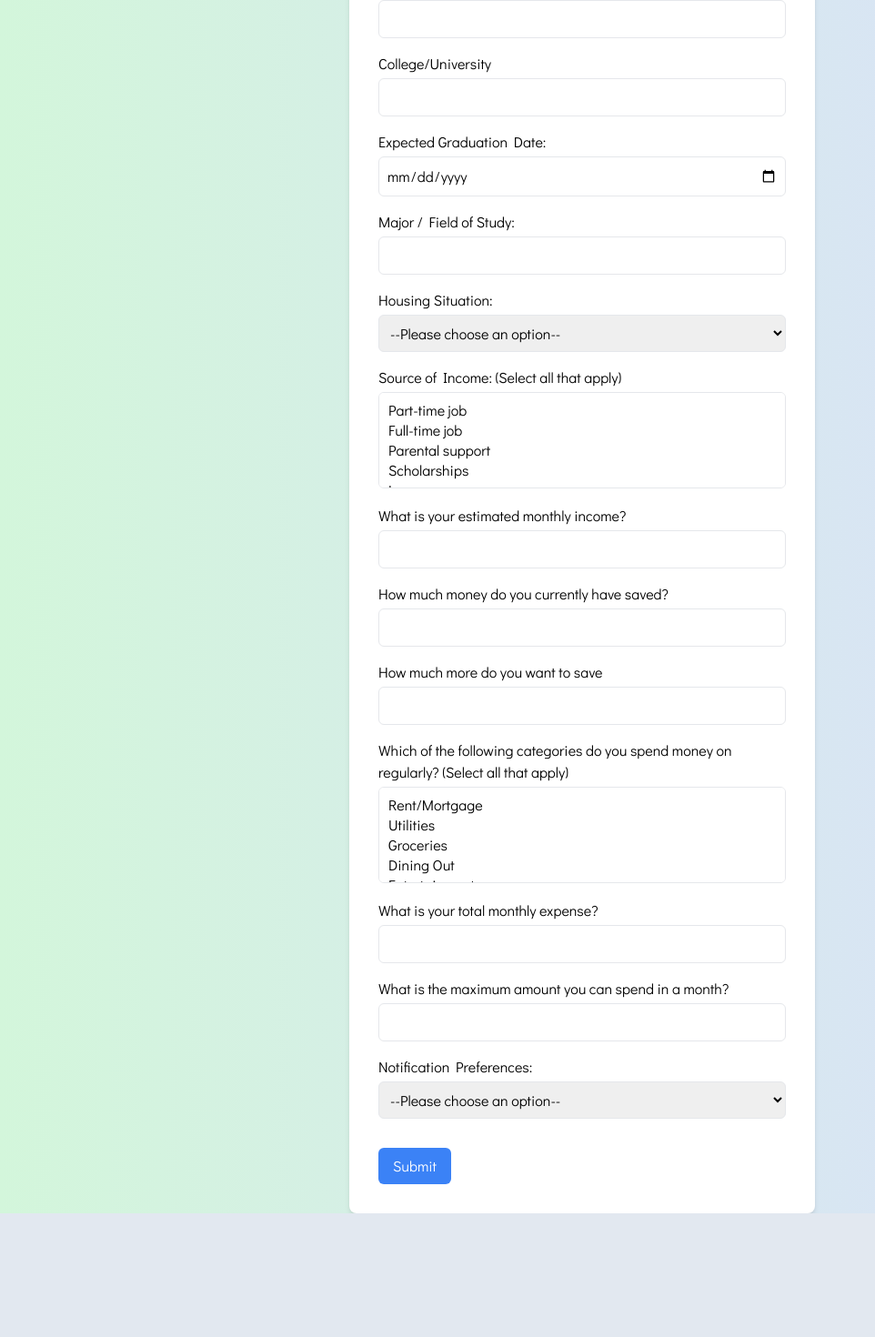
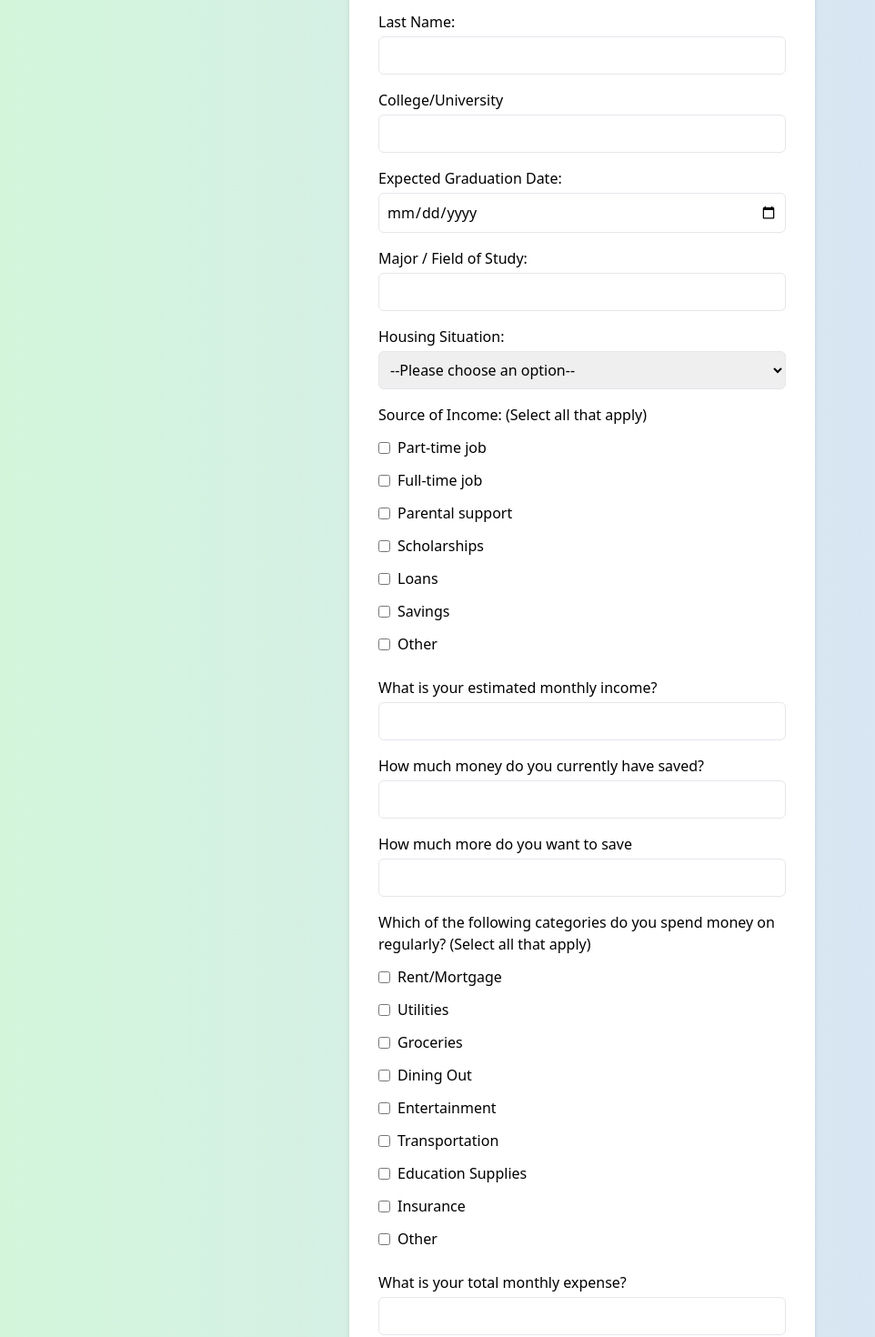
Before and after one commit to zikrya/Personal-Expense-Tracker, a React (Vite) app: page /register-survey in a window 1280 px wide. Shown: the part 210-1680 px from the top of the page at 91% size, without its empty margins (0-962 px from the left). Before the commit the page ends 1544 px from the top, so only its background shows below. Built offline with nearby package versions, Linux system fonts and the light colour scheme; no server answers; the database is empty; sample sign-in values are in the browser's storage.

Commit message:
added all requested changes

```diff
--- a/src/pages/Register.jsx
+++ b/src/pages/Register.jsx
@@ -27,7 +27,7 @@ const Register = () => {
         }
     }
     return (
-        <section className="bg-custom-gradient flex items-center justify-center h-screen font-custom">
+        <section className="bg-custom-gradient flex items-center justify-center h-screen">
             <div className="w-full max-w-md p-8 bg-white rounded-lg shadow-md">
                 <h1 className="mb-4 text-2xl font-bold text-gray-900 text-center">
                     Register
--- a/src/pages/RegisterSurvey.jsx
+++ b/src/pages/RegisterSurvey.jsx
@@ -12,7 +12,7 @@ const RegisterSurvey = () => {
     const [firstName, setfirstName] = useState('');
     const [lastName, setLastName] = useState('');
     const [college, setCollege] = useState('');
-  const [expectedGraduationDate, setExpectedGraduationDate] = useState('');
+    const [graduationDate, setGraduationDate] = useState('');
     const [major, setMajor] = useState('');
     const [housingSituation, setHousingSituation] = useState('');
     const [sourceOfIncome, setSourceOfIncome] = useState([]);
@@ -23,6 +23,7 @@ const RegisterSurvey = () => {
     const [totalExpenses, setTotalExpenses] = useState('');
     const [maximumBudget, setMaximumBudget] = useState('');
     const [notificationPreferences, setNotificationPreferences] = useState('');
+    const [notificationMethod, setNotificationMethod] = useState(false);
     const [hasCompletedSurvey, setHasCompletedSurvey] = useState(false);
 
     useEffect(() => {
@@ -68,7 +69,7 @@ const RegisterSurvey = () => {
             firstName: firstName,
             lastName: lastName,
             college: college,
-      expectedGraduationDate: expectedGraduationDate,
+            graduationDate: graduationDate,
             major: major,
             housingSituation: housingSituation,
             sourceOfIncome: sourceOfIncome,
@@ -78,7 +79,8 @@ const RegisterSurvey = () => {
             budgetCategories: budgetCategories,
             totalExpenses: totalExpenses,
             maximumBudget: maximumBudget,
-      notificationPreferences: notificationPreferences
+            notificationPreferences: notificationPreferences,
+            notificationMethod: notificationMethod
         };
 
         try {
@@ -97,7 +99,7 @@ const RegisterSurvey = () => {
     };
 
     return (
-    <div className="flex justify-center items-center min-h-screen bg-custom-gradient font-custom">
+        <div className="flex justify-center items-center min-h-screen bg-custom-gradient pt-10 pb-10">
             <form onSubmit={handleSubmit} className="bg-white p-8 rounded-lg shadow-md max-w-lg w-full">
                 <label htmlFor="fname">First Name:</label><br />
                 <input
@@ -129,13 +131,13 @@ const RegisterSurvey = () => {
                     className="mt-1 p-2 w-full border rounded-md mb-4"
                 />
                 <br />
-        <label htmlFor="expectedGraduationDate">Expected Graduation Date:</label><br />
+                <label htmlFor="graduationDate">Expected Graduation Date:</label><br />
                 <input
                     type="date"
-          id="expectedGraduationDate"
-          name="expectedGraduationDate"
-          value={expectedGraduationDate}
-          onChange={(e) => setExpectedGraduationDate(e.target.value)}
+                    id="graduationDate"
+                    name="graduationDate"
+                    value={graduationDate}
+                    onChange={(e) => setGraduationDate(e.target.value)}
                     className="mt-1 p-2 w-full border rounded-md mb-4"
                 />
                 <br />
@@ -159,15 +161,21 @@ const RegisterSurvey = () => {
                 </select>
                 <br />
                 <label>Source of Income: (Select all that apply)</label><br />
-        <select multiple={true} onChange={(e) => handleMultiSelectChange(e, setSourceOfIncome)} className="mt-1 p-2 w-full border rounded-md mb-4">
-          <option value="Part-time job">Part-time job</option>
-          <option value="Full-time job">Full-time job</option>
-          <option value="Parental support">Parental support</option>
-          <option value="Scholarships">Scholarships</option>
-          <option value="Loans">Loans</option>
-          <option value="Savings">Savings</option>
-          <option value="Other">Other</option>
-        </select>
+                <div className="flex flex-col">
+                    {['Part-time job', 'Full-time job', 'Parental support', 'Scholarships', 'Loans', 'Savings', 'Other'].map((source) => (
+                        <label key={source} className="inline-flex items-center mt-3">
+                            <input
+                                type="checkbox"
+                                value={source}
+                                checked={sourceOfIncome.includes(source)}
+                                onChange={(e) => handleCheckboxChange(e, setSourceOfIncome, source)}
+                                className="rounded"
+                            />
+                            <span className="ml-2">{source}</span>
+                        </label>
+                    ))}
+                </div>
+
                 <br />
                 <label htmlFor="monthlyIncome">What is your estimated monthly income?</label><br />
                 <input
@@ -200,17 +208,21 @@ const RegisterSurvey = () => {
                 />
                 <br />
                 <label>Which of the following categories do you spend money on regularly? (Select all that apply)</label><br />
-        <select multiple={true} onChange={(e) => handleMultiSelectChange(e, setBudgetCategories)} className="mt-1 p-2 w-full border rounded-md mb-4">
-          <option value="Rent/Mortgage">Rent/Mortgage</option>
-          <option value="Utilities">Utilities</option>
-          <option value="Groceries">Groceries</option>
-          <option value="Dining Out">Dining Out</option>
-          <option value="Entertainment">Entertainment</option>
-                    <option value="Transportation">Transportation</option>
-          <option value="Education Supplies">Education Supplies</option>
-          <option value="Insurance">Insurance</option>
-          <option value="Other">Other</option>
-        </select>
+                <div className="flex flex-col">
+                    {['Rent/Mortgage', 'Utilities', 'Groceries', 'Dining Out', 'Entertainment', 'Transportation', 'Education Supplies', 'Insurance', 'Other'].map((category) => (
+                        <label key={category} className="inline-flex items-center mt-3">
+                            <input
+                                type="checkbox"
+                                value={category}
+                                checked={budgetCategories.includes(category)}
+                                onChange={(e) => handleCheckboxChange(e, setBudgetCategories, category)}
+                                className="rounded"
+                            />
+                            <span className="ml-2">{category}</span>
+                        </label>
+                    ))}
+                </div>
+
                 <br />
                 <label htmlFor="totalExpenses">What is your total monthly expense?</label><br />
                 <input
@@ -242,6 +254,15 @@ const RegisterSurvey = () => {
                     <option value="Never">Never</option>
                 </select>
                 <br />
+                <label>Notification Method</label><br />
+                <select id="notifications" name="notifications" onChange={(e) => setNotificationMethod(e.target.value)} className="mt-1 p-2 w-full border rounded-md mb-4">
+                    <option value="">--Please choose an option--</option>
+                    <option value="Email">Email</option>
+                    <option value="Phone">Phone</option>
+                    <option value="Both">Both</option>
+                    <option value="None">None</option>
+                </select>
+                <br />
                 <button type="submit" className="bg-blue-500 text-white px-4 py-2 rounded-md mt-4">Submit</button>
             </form>
             {/* <button onClick={() => navigate('/transtable')}>Test Navigate</button> */}
```
Lines whose indentation alone changed are shown as unchanged.
